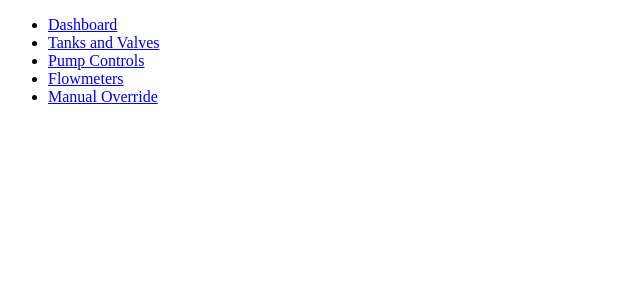
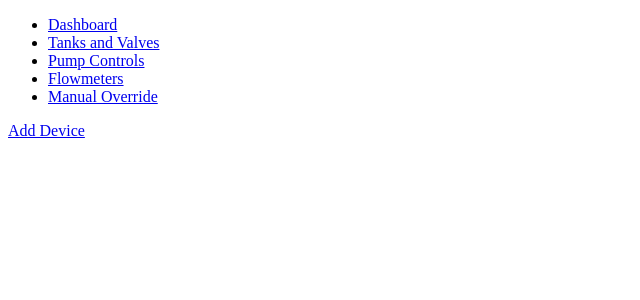
Before and after one commit to DavidBaldwin1015/WaterChanger, a PHP site: page / in a window 1280 px wide. Shown: the top 300 px of the page, without its empty margins (0-640 px from the left). Run offline with PHP 8.4, Linux system fonts and the light colour scheme; some libraries are stand-ins or nearby versions.

Commit message:
Updated the web app

```diff
--- a/Code/RPi/Web/index.php
+++ b/Code/RPi/Web/index.php
@@ -11,6 +11,7 @@
 		<li><a href="Flows.php"><div class="Tips"><span class="TipText">Flowmeters</span></div></a></li>
 		<li><a href="Manual.php"><div class="Tips"><span class="TipText">Manual Override</span></div></a></li>
 	</ul>
+	<a href="AddDevice.php">Add Device</a>
 	<div id="SystemStatus">
 
 		<? php
```
